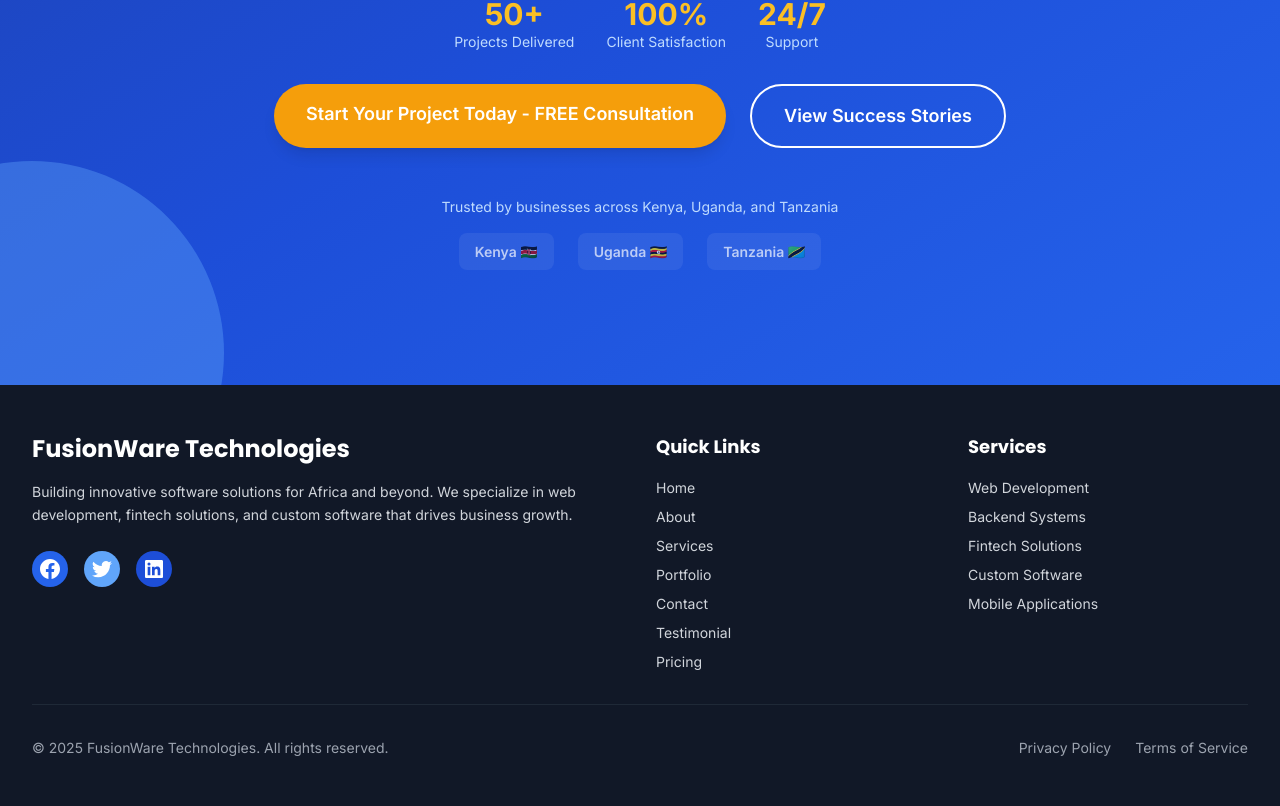
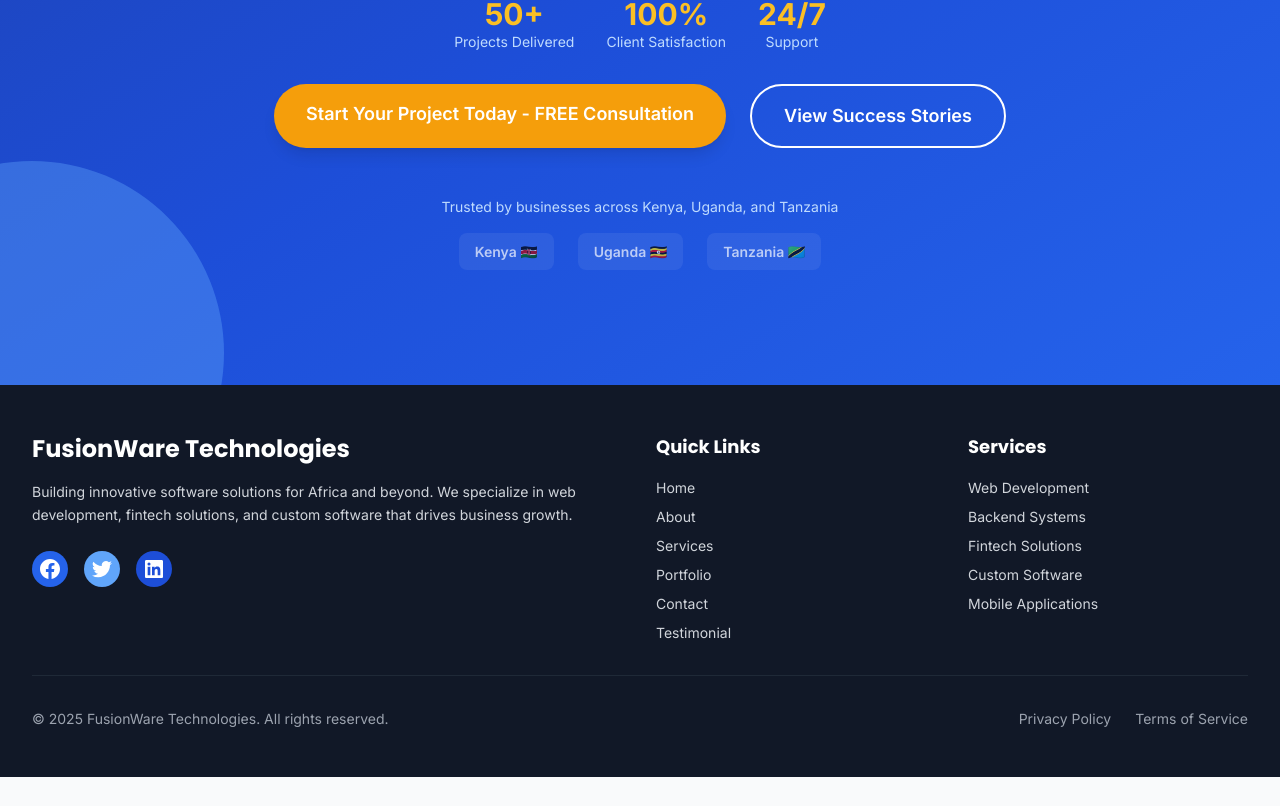
Before and after one commit to peterclermy232/fusionware-technologies, an Angular app: page /home in a window 1280 px wide. Shown: the part 415-1221 px from the top of the page. After the commit the page ends 1192 px from the top, so only its background shows below. Built offline with nearby package versions, Linux system fonts and the light colour scheme.

Commit message:
comment on pricing on footer

```diff
--- a/src/app/shared/footer/footer.component.ts
+++ b/src/app/shared/footer/footer.component.ts
@@ -19,7 +19,7 @@
   { label: 'Portfolio', link: '/portfolio' },
   { label: 'Contact', link: '/contact' },
   { label: 'Testimonial', link: '/testimonial' },
-  { label: 'Pricing', link: '/pricing' }
+  // { label: 'Pricing', link: '/pricing' }
   ];
 
 
```
